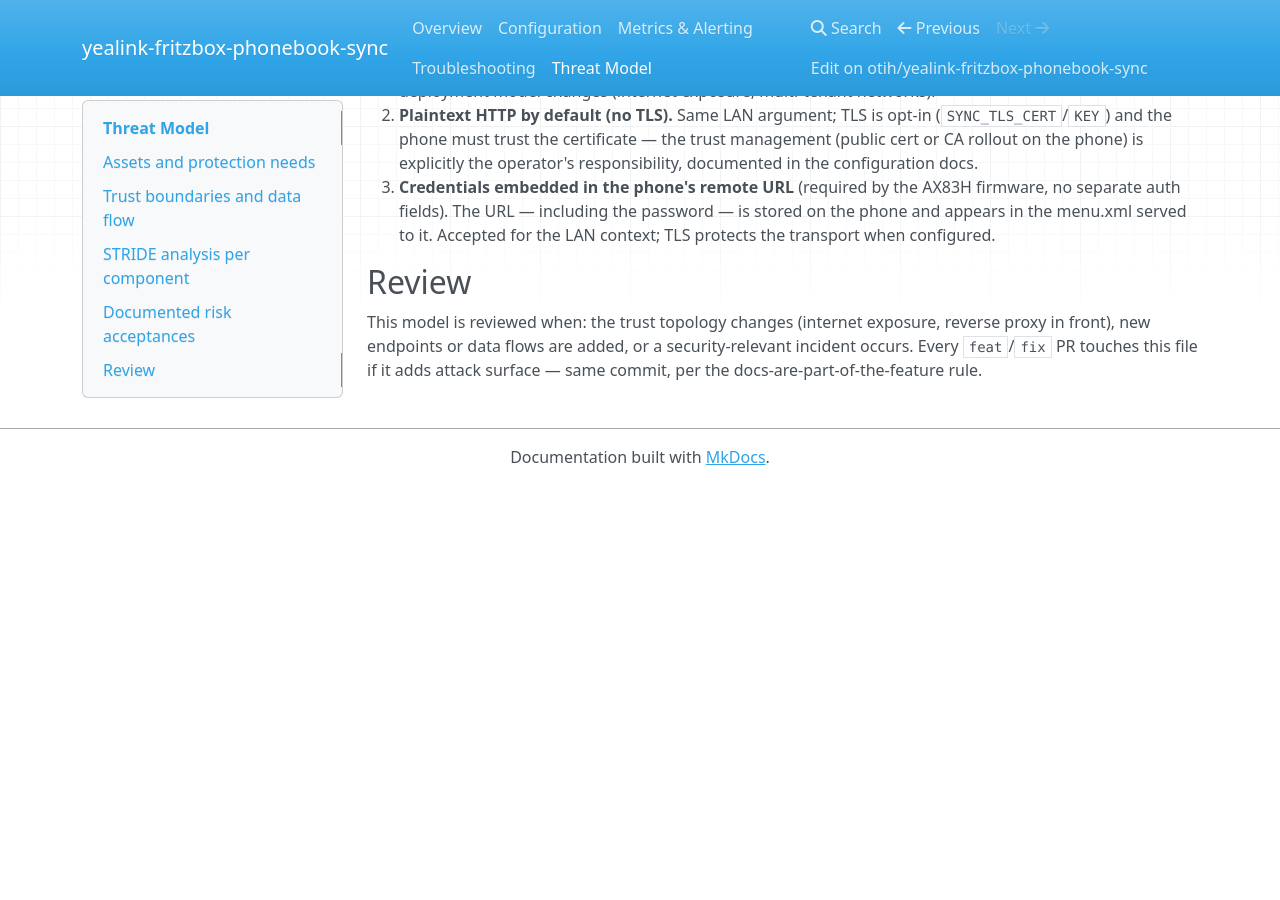
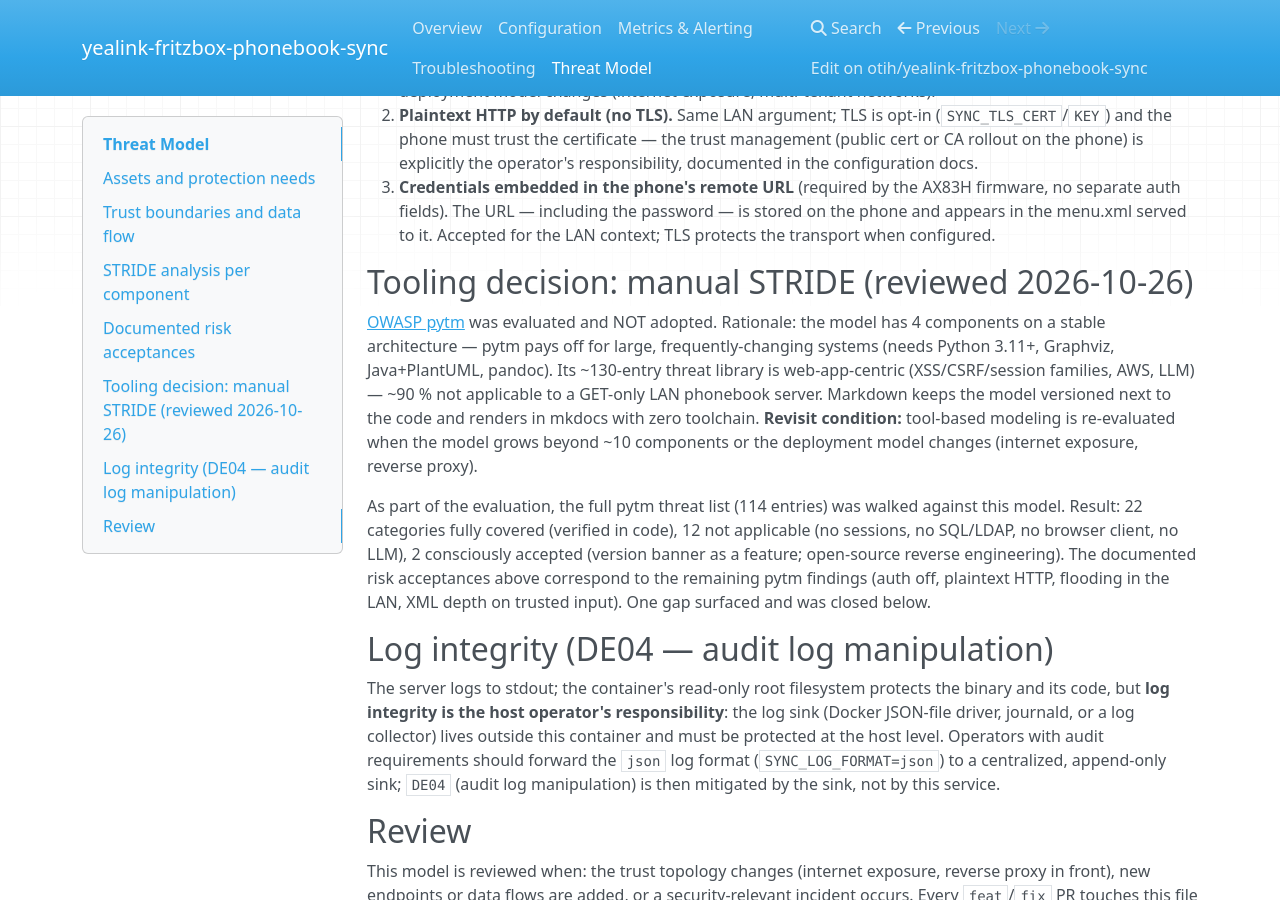
Before and after one commit to otih/yealink-fritzbox-phonebook-sync, an MkDocs documentation site: the page built from docs/threat-model.md, in a window 1280 px wide and 900 px high, scrolled down 2966 px. Built offline with MkDocs 1.6.1, drawn with Linux system fonts in a browser that asks for light colours; nearby versions of some CDN libraries; before the commit the page ends 3451 px from its top, so only the background shows below that.

Commit message:
docs: threat model — pytm evaluation (not adopted) + DE04 log integrity
OWASP pytm was evaluated and deliberately not adopted: 4 components
on a stable architecture do not justify its toolchain (Python 3.11+,
Graphviz, Java+PlantUML, pandoc), and ~90% of its web-app-centric
threat library does not apply to a GET-only LAN phonebook server.
The decision and its revisit condition (model > ~10 components or
internet exposure) are now part of the threat model.

As the evaluation artifact, the full 114-entry pytm threat list was
walked against this model: 22 categories covered (verified in
code), 12 not applicable, 2 consciously accepted; the remaining
findings map to the documented risk acceptances. One genuine gap
surfaced and is closed here: DE04 (audit log manipulation) — log
integrity is the host operator's responsibility (sink outside the
container); the docs now state that and recommend the json log
format for centralized append-only sinks.

Also merges the accumulated duplicate '### Added' changelog blocks
into one (same lesson as PR #49).

```diff
--- a/docs/threat-model.md
+++ b/docs/threat-model.md
@@ -104,6 +104,39 @@ accepted for the home/SOHO LAN context (the product's design target):
    served to it. Accepted for the LAN context; TLS protects the
    transport when configured.
 
+## Tooling decision: manual STRIDE (reviewed 2026-10-26)
+
+[OWASP pytm](https://github.com/OWASP/pytm) was evaluated and NOT
+adopted. Rationale: the model has 4 components on a stable
+architecture — pytm pays off for large, frequently-changing systems
+(needs Python 3.11+, Graphviz, Java+PlantUML, pandoc). Its ~130-entry
+threat library is web-app-centric (XSS/CSRF/session families, AWS,
+LLM) — ~90 % not applicable to a GET-only LAN phonebook server.
+Markdown keeps the model versioned next to the code and renders in
+mkdocs with zero toolchain. **Revisit condition:** tool-based
+modeling is re-evaluated when the model grows beyond ~10 components
+or the deployment model changes (internet exposure, reverse proxy).
+
+As part of the evaluation, the full pytm threat list (114 entries) was
+walked against this model. Result: 22 categories fully covered
+(verified in code), 12 not applicable (no sessions, no SQL/LDAP, no
+browser client, no LLM), 2 consciously accepted (version banner as a
+feature; open-source reverse engineering). The documented risk
+acceptances above correspond to the remaining pytm findings (auth
+off, plaintext HTTP, flooding in the LAN, XML depth on trusted
+input). One gap surfaced and was closed below.
+
+## Log integrity (DE04 — audit log manipulation)
+
+The server logs to stdout; the container's read-only root filesystem
+protects the binary and its code, but **log integrity is the host
+operator's responsibility**: the log sink (Docker JSON-file driver,
+journald, or a log collector) lives outside this container and must be
+protected at the host level. Operators with audit requirements should
+forward the `json` log format (`SYNC_LOG_FORMAT=json`) to a
+centralized, append-only sink; `DE04` (audit log manipulation) is
+then mitigated by the sink, not by this service.
+
 ## Review
 
 This model is reviewed when: the trust topology changes (internet
```
Also changed, not shown: CHANGELOG.md (+9 -11 lines).
